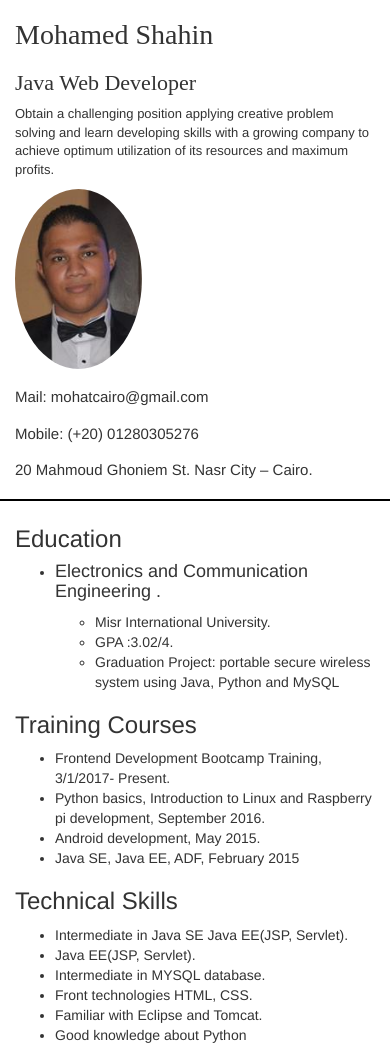
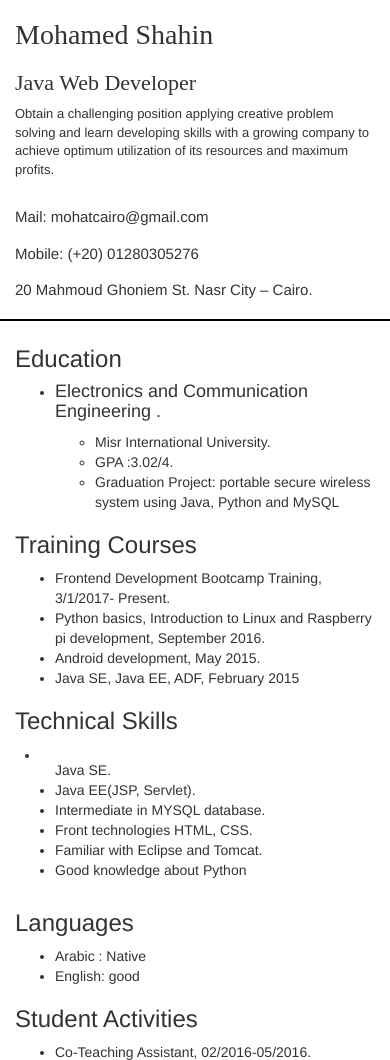
Before and after one commit to Mohamed-Shahin/geekfactory-frontend, a plain HTML site: page assignments/resume-bootstrap/Resume-v2.html in a window 390 px wide. Shown: the top 1060 px of the page. Drawn offline with Linux system fonts and the light colour scheme.

Commit message:
make resume responsive to smal devices and tables

```diff
--- a/assignments/resume-bootstrap/Resume-v2.html
+++ b/assignments/resume-bootstrap/Resume-v2.html
@@ -36,6 +36,12 @@
             max-width: 180px;
             box-sizing: border-box;
         }
+
+        @media (max-width :768) {
+            header img {
+                display: none;
+            }
+        }
     </style>
 </head>
 
@@ -44,15 +50,15 @@
         <div class="row">
             <header>
 
-                <div class="col-md-4">
+                <div class="col-md-4 col-sm-6 col-xs-12">
                     <h1>Mohamed Shahin</h1>
                     <h2>Java Web Developer</h2>
                     <p>Obtain a challenging position applying creative problem solving and learn developing skills with a growing company to achieve optimum utilization of its resources and maximum profits.</p>
                 </div>
 
-                <img class="col-md-4 img-circle" alt="my-photo" src="images/resume-image.png" />
+                <img class="col-md-4 hidden-sm hidden-xs img-circle" alt="my-photo" src="images/resume-image.png" />
 
-                <div class="col-md-4">
+                <div class="col-md-4 col-sm-6 col-xs-12 ">
                     <h3> Mail: mohatcairo@gmail.com </h3>
                     <h3>Mobile: (+20) 01280305276 </h3>
                     <h3>20 Mahmoud Ghoniem St. Nasr City – Cairo. </h3>
@@ -63,7 +69,7 @@
         <div class="row">
             <main>
 
-                <div class="col-md-6">
+                <div class="col-md-6 col-sm-6 col-xs-12">
                     <section>
                         <h3 align="left"> Education</h3>
                         <ul>
@@ -107,8 +113,9 @@
                     <section>
                         <h3 align="left"> Technical Skills</h3>
                         <ul>
-                            <li>
-                                Intermediate in Java SE Java EE(JSP, Servlet).
+                            <li class="row">
+
+                                <div class="col-md-2"> Java SE. </div>
                             </li>
                             <li>
                                 Java EE(JSP, Servlet).
@@ -128,7 +135,7 @@
                         </ul>
                     </section>
                 </div>
-                <div class="col-md-6">
+                <div class="col-md-6 col-sm-6 col-xs-12 ">
 
                     <section>
                         <h3 align="left"> Languages</h3>
```
